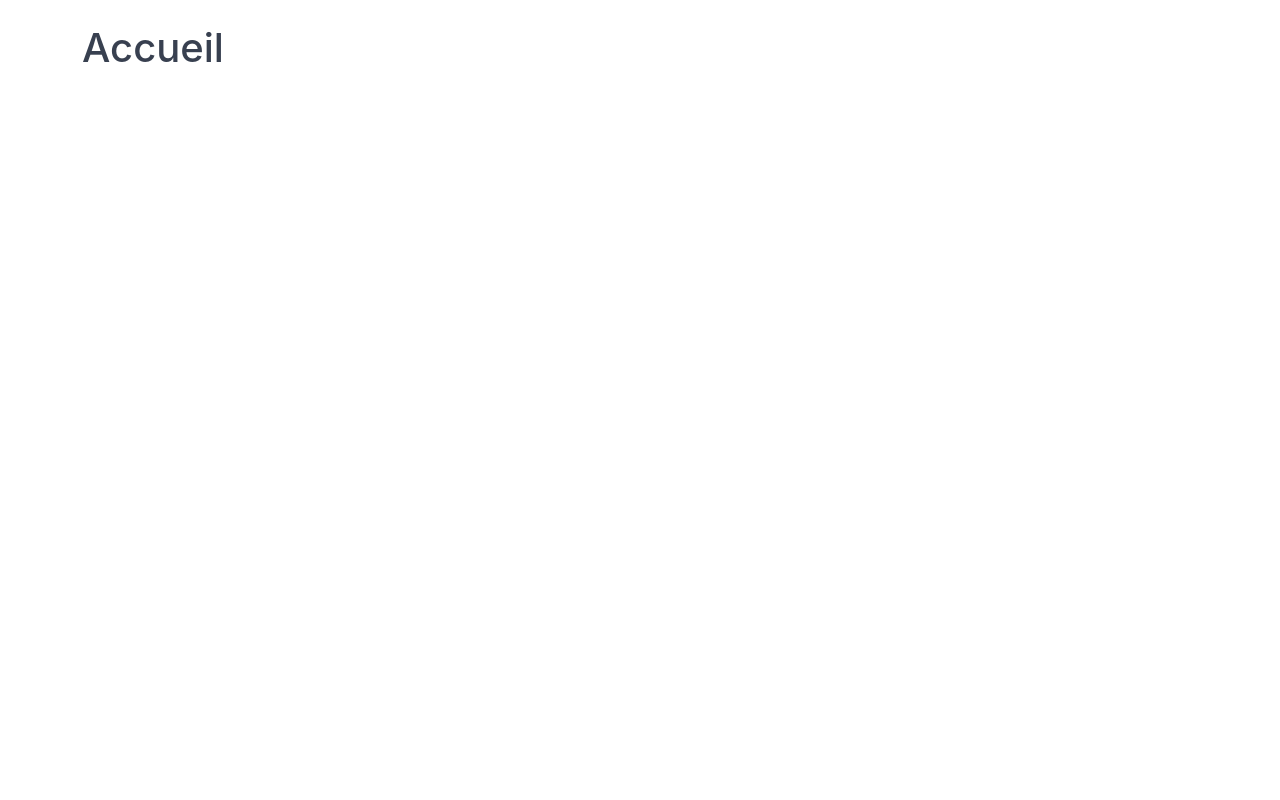
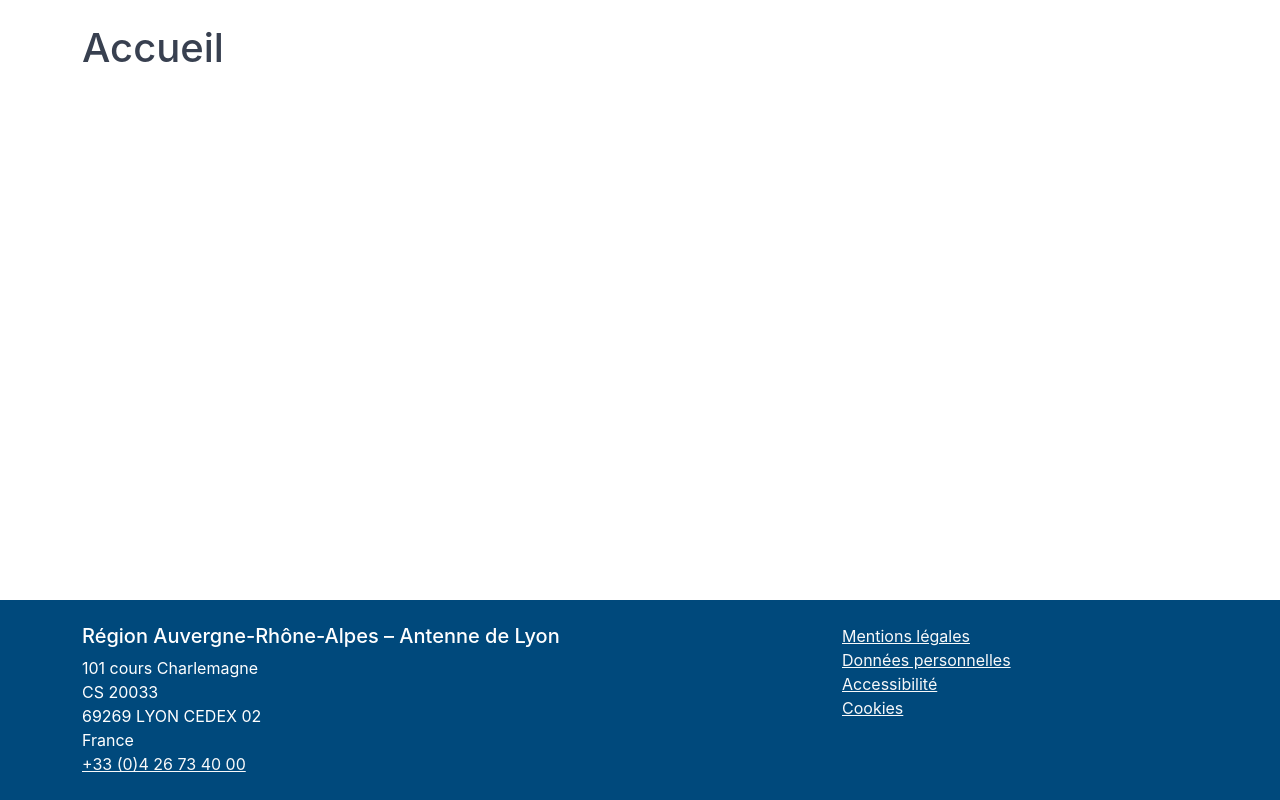
Before and after one commit to lefolanthony38-svg/trouve-ton-artisan, a React (Vite) app in the folder frontend/: page / in a window 1280 px wide. Built offline with nearby package versions, Linux system fonts and the light colour scheme.

Commit message:
Front : composant Footer sur toutes les pages

```diff
--- a/frontend/src/App.jsx
+++ b/frontend/src/App.jsx
@@ -5,9 +5,11 @@ import ListeArtisans from './pages/ListeArtisans';
 import FicheArtisan from './pages/FicheArtisan';
 import PageLegale from './pages/PageLegale';
 import Page404 from './pages/Page404';
+import Footer from './components/Footer';
 
 function App() {
   return (
+     <div className="d-flex flex-column min-vh-100">
     <Routes>
       <Route path="/" element={<Accueil />} />
       <Route path="/categorie/:id" element={<ListeArtisans />} />
@@ -19,6 +21,8 @@ function App() {
       <Route path="/cookies" element={<PageLegale />} />
       <Route path="*" element={<Page404 />} />
     </Routes>
+     <Footer />
+    </div>
   );
 }
 
--- /dev/null
+++ b/frontend/src/components/Footer.jsx
@@ -0,0 +1,37 @@
+// Pied de page : adresse de l'antenne de Lyon + liens vers les pages légales
+import { Link } from 'react-router';
+
+function Footer() {
+  return (
+    <footer className="bg-secondary text-white py-4 mt-auto">
+      <div className="container">
+        <div className="row g-4">
+
+          <div className="col-12 col-md-8">
+            <h2 className="h5">Région Auvergne-Rhône-Alpes – Antenne de Lyon</h2>
+            <address className="mb-0">
+              101 cours Charlemagne<br />
+              CS 20033<br />
+              69269 LYON CEDEX 02<br />
+              France<br />
+              <a className="link-light" href="tel:+33426734000">+33 (0)4 26 73 40 00</a>
+            </address>
+          </div>
+
+          <nav className="col-12 col-md-4" aria-label="Pages légales">
+            <ul className="list-unstyled mb-0">
+              <li><Link className="link-light" to="/mentions-legales">Mentions légales</Link></li>
+                <li><Link className="link-light" to="/donnees-personnelles">Données personnelles</Link></li>
+                <li><Link className="link-light" to="/accessibilite">Accessibilité</Link></li>
+                <li><Link className="link-light" to="/cookies">Cookies</Link></li>
+
+            </ul>
+          </nav>
+
+        </div>
+      </div>
+    </footer>
+  );
+}
+
+export default Footer;
```
